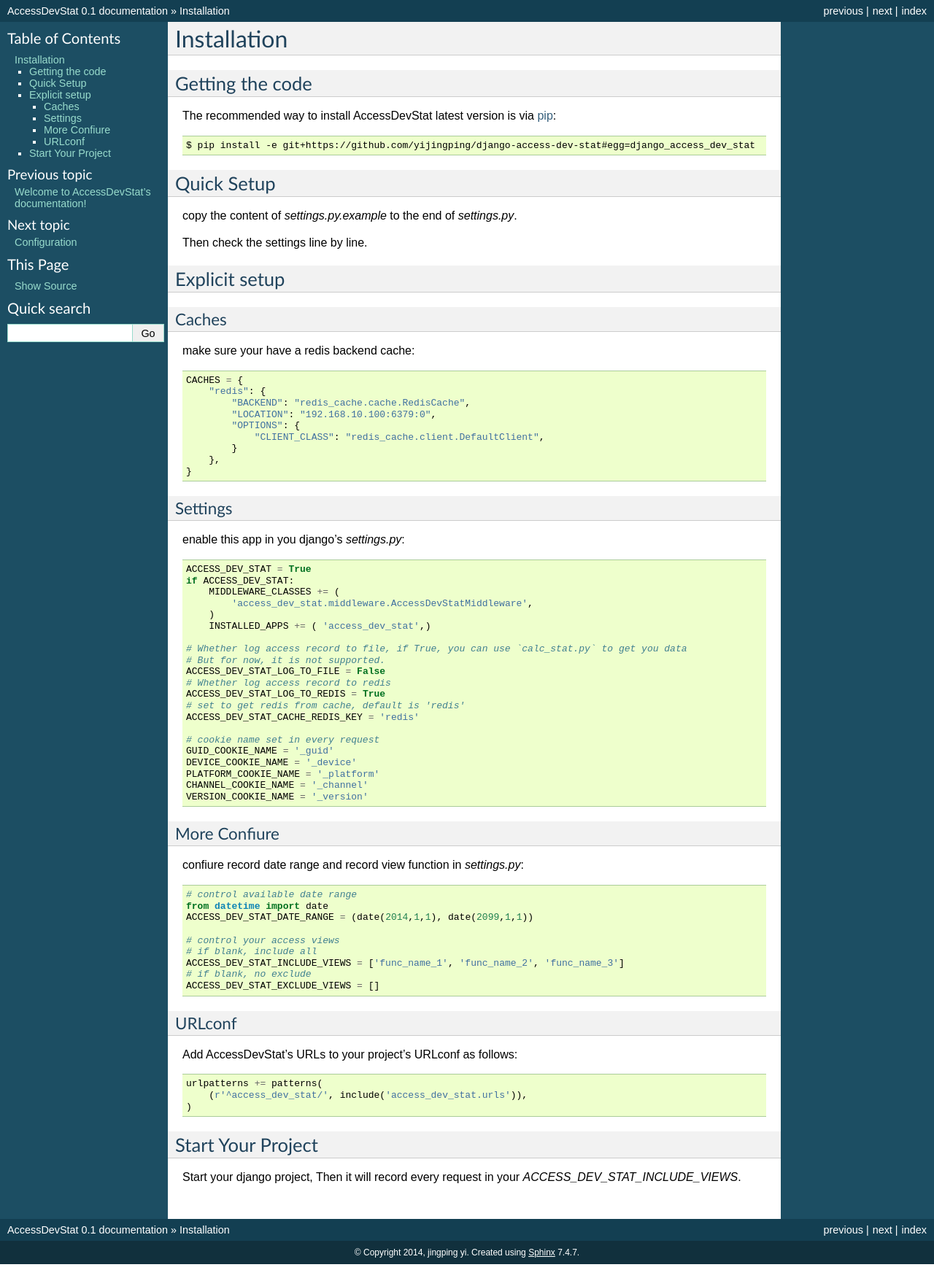
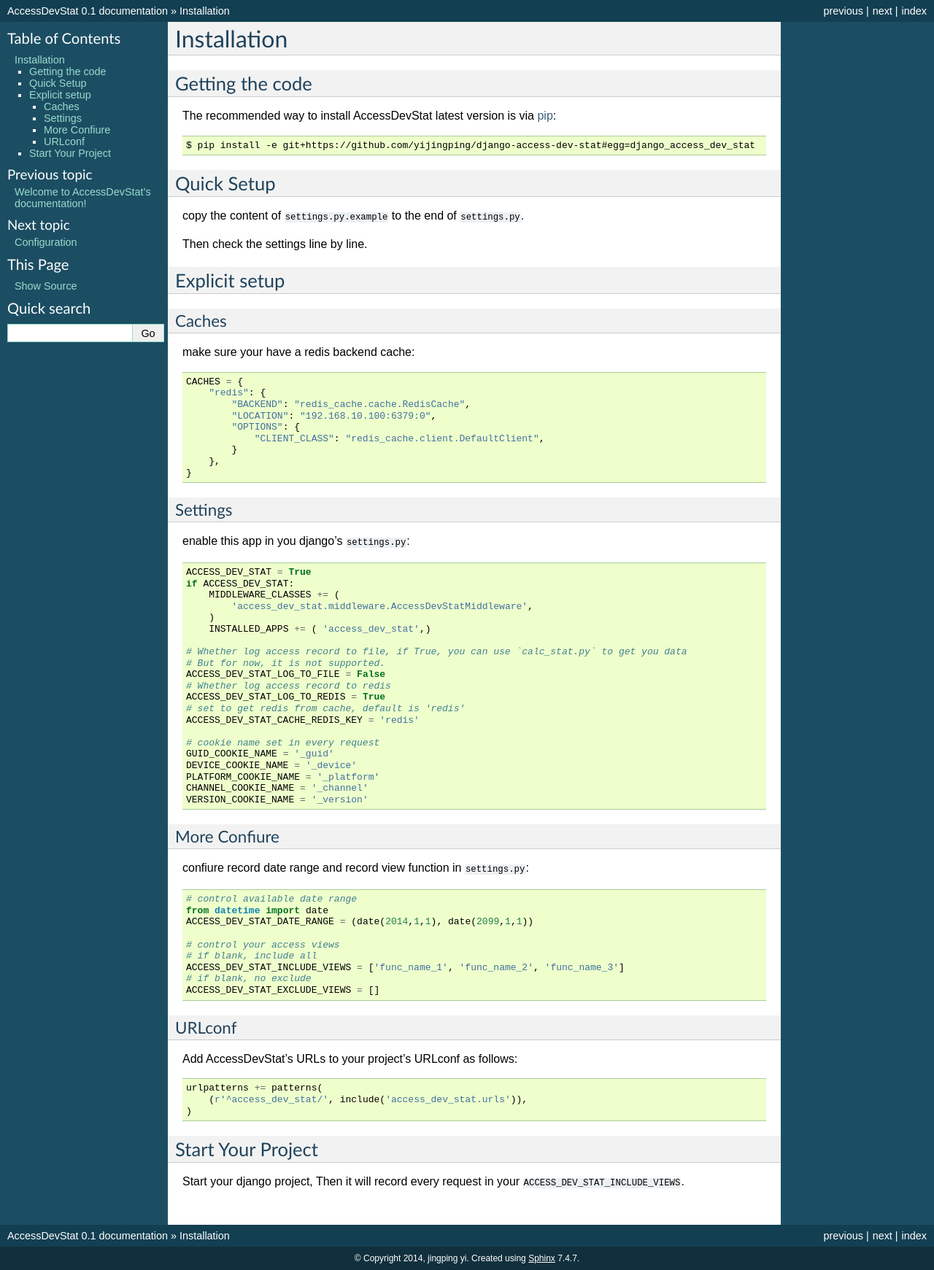
Before and after one commit to yijingping/django-access-dev-stat, a Sphinx documentation site: the page built from docs/installation.rst, in a window 1280 px wide. Shown: the whole page at 73% size. Built offline with Sphinx 7.4.7, drawn with Linux system fonts in a browser that asks for light colours.

Commit message:
fix docs

```diff
--- a/docs/installation.rst
+++ b/docs/installation.rst
@@ -13,7 +13,7 @@
 Quick Setup
 -----------
 
-copy the content of `settings.py.example` to the end of `settings.py`.
+copy the content of ``settings.py.example`` to the end of ``settings.py``.
 
 Then check the settings line by line.
 
@@ -37,7 +37,7 @@
 
 Settings
 ~~~~~~~~~~~~~~
-enable this app in you django's `settings.py`::
+enable this app in you django's ``settings.py``::
 
     ACCESS_DEV_STAT = True
     if ACCESS_DEV_STAT:
@@ -63,7 +63,7 @@
 
 More Confiure
 ~~~~~~~~~~~~~~
-confiure record date range and record view function in `settings.py`::
+confiure record date range and record view function in ``settings.py``::
 
     # control available date range
     from datetime import date
@@ -87,4 +87,4 @@
 Start Your Project
 ------------------
 
-Start your django project, Then it will record every request in your `ACCESS_DEV_STAT_INCLUDE_VIEWS`.
+Start your django project, Then it will record every request in your ``ACCESS_DEV_STAT_INCLUDE_VIEWS``.
```
